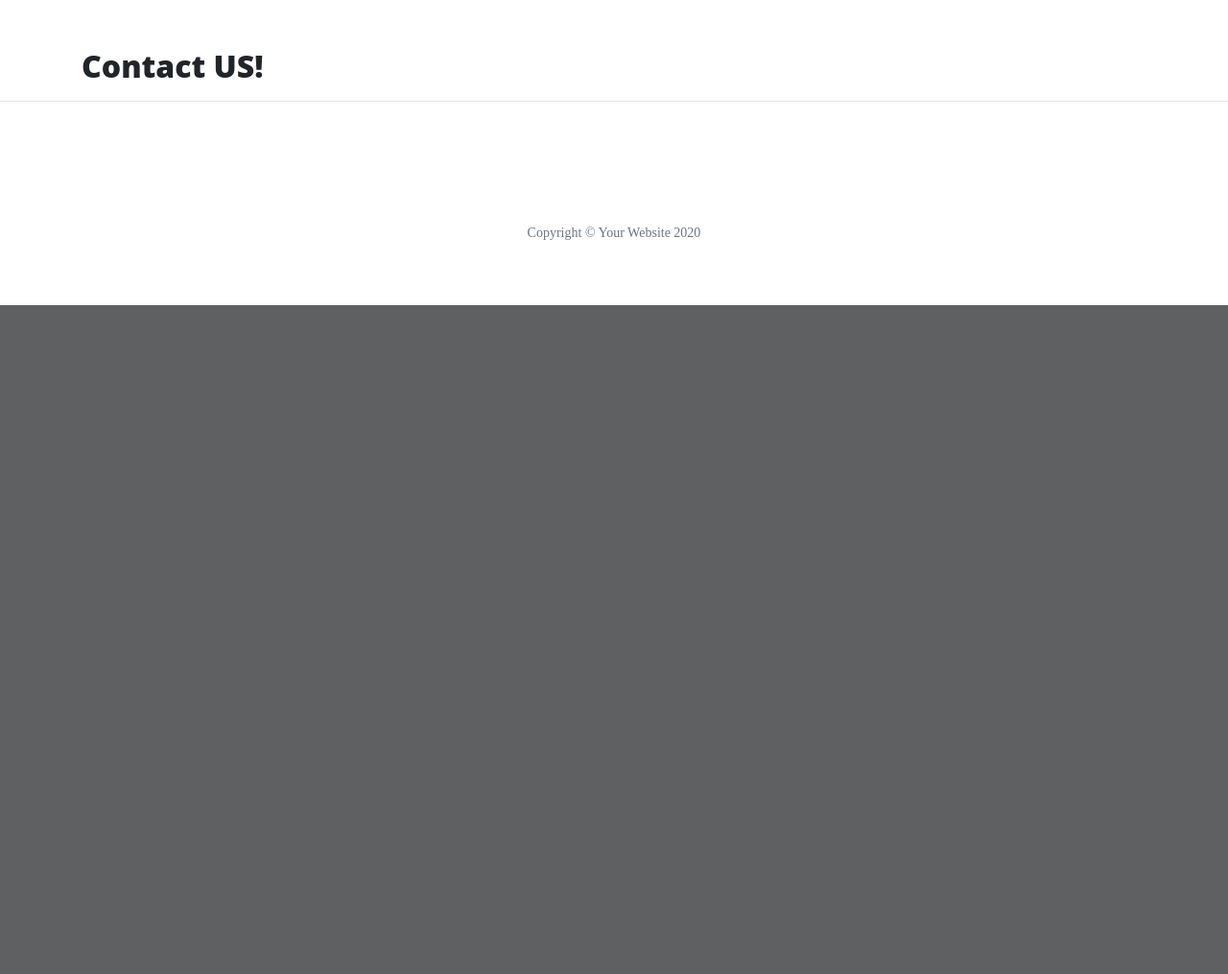
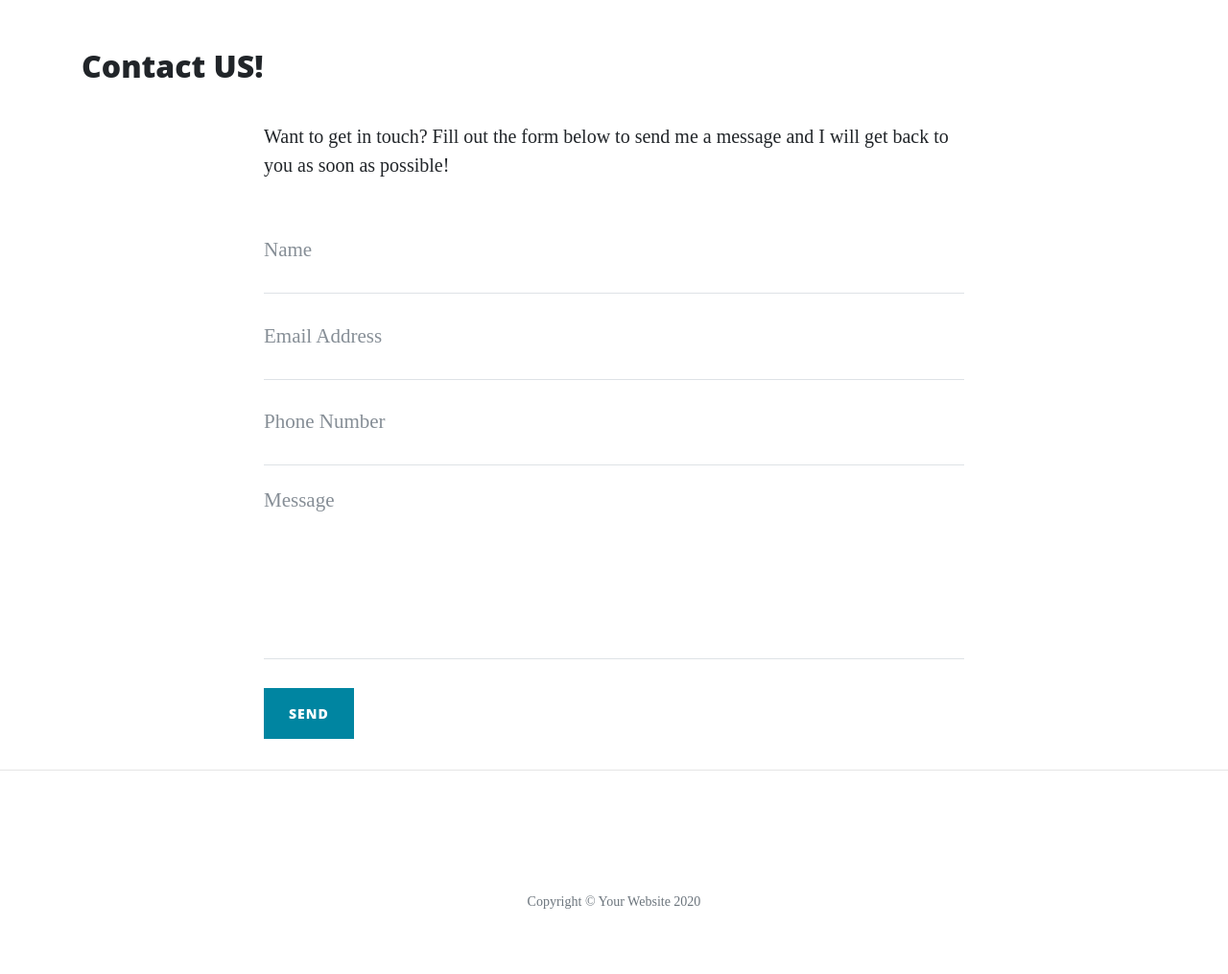
Before and after one commit to beamish3162/Python-practice, a Flask app: page /contact in a window 1280 px wide. Shown: the part 628-1643 px from the top of the page at 96% size. Before the commit the page ends 946 px from the top, so only its background shows below. Run offline with Flask 2, Linux system fonts and the light colour scheme; some libraries are stand-ins or nearby versions.

Commit message:
finished up to heroku work

```diff
--- a/run.py
+++ b/run.py
@@ -1,7 +1,9 @@
 import os
-from flask import Flask, render_template
+import json
+from flask import Flask, render_template, request, flash
 
 app = Flask(__name__)
+app.secret_key = 'some_secret'
 
 
 @app.route('/')
@@ -11,12 +13,34 @@ def index():
 
 @app.route('/about')
 def about():
-    return render_template("about.html", page_title="About")
+    data = []
+    with open("data/company.json", "r") as json_data:
+        data = json.load(json_data)
+    return render_template("about.html", page_title="About", company=data)
 
 
-@app.route('/contact')
+@app.route('/about/<member_name>')
+def about_member(member_name):
+    member = {}
+
+    with open("data/company.json", "r") as json_data:
+        data = json.load(json_data)
+        for obj in data:
+            if obj["url"] == member_name:
+                member = obj
+
+    return render_template("member.html", member=member)
+
+
+@app.route('/contact', methods=["GET", "POST"])
 def contact():
+    if request.method == "POST":
+        flash("Thanks {} we have recieved your message!".format(
+              request.form["name"]
+        ))
+
     return render_template("contact.html", page_title="Contact US!")
+
 
 
 @app.route('/careers')
--- a/templates/contact.html
+++ b/templates/contact.html
@@ -1,4 +1,55 @@
 {% extends 'base.html' %}
 {% block content %}
 <h2>{{ page_title }}</h2>
+
+<div class="row">
+    <div class="col-lg-8 col-md-10 mx-auto">
+        {% with messages = get_flashed_messages() %}
+        {% if messages %}
+         <ul class="flashes">
+            {% for message in messages %}
+            <li>{{ message }}</li>
+            {% endfor %}
+        </ul>
+        {% endif %}
+        {% endwith %}
+        <p>Want to get in touch? Fill out the form below to send me a message and I will get back to you as soon as possible!</p>
+
+        <form method="POST" name="sentMessage" id="contactForm">
+            <div class="control-group">
+                <div class="form-group floating-label-form-group controls">
+                    <label>Name</label>
+                    <input type="text" class="form-control" placeholder="Name" name="name" id="name" required data-validation-required-message="Please enter your name.">
+                    <p class="help-block text-danger"></p>
+                </div>
+            </div>
+            <div class="control-group">
+                <div class="form-group floating-label-form-group controls">
+                    <label>Email Address</label>
+                    <input type="email" class="form-control" placeholder="Email Address" name="email" id="email" required data-validation-required-message="Please enter your email address.">
+                    <p class="help-block text-danger"></p>
+                </div>
+            </div>
+            <div class="control-group">
+                <div class="form-group col-xs-12 floating-label-form-group controls">
+                    <label>Phone Number</label>
+                    <input type="tel" class="form-control" placeholder="Phone Number" name="number" id="phone" required data-validation-required-message="Please enter your phone number.">
+                    <p class="help-block text-danger"></p>
+                </div>
+            </div>
+            <div class="control-group">
+                <div class="form-group floating-label-form-group controls">
+                    <label>Message</label>
+                    <textarea rows="5" class="form-control" placeholder="Message" name="message" id="message" required data-validation-required-message="Please enter a message."></textarea>
+                    <p class="help-block text-danger"></p>
+                </div>
+            </div>
+            <br>
+            <div id="success"></div>
+            <div class="form-group">
+                <button type="submit" class="btn btn-primary" id="sendMessageButton">Send</button>
+            </div>
+        </form>
+    </div>
+</div>
 {% endblock %}
```
Also changed, not shown: data/company.json (added, +80 -0 lines), templates/about.html (+22 -17 lines), templates/member.html (added, +15 -0 lines).
